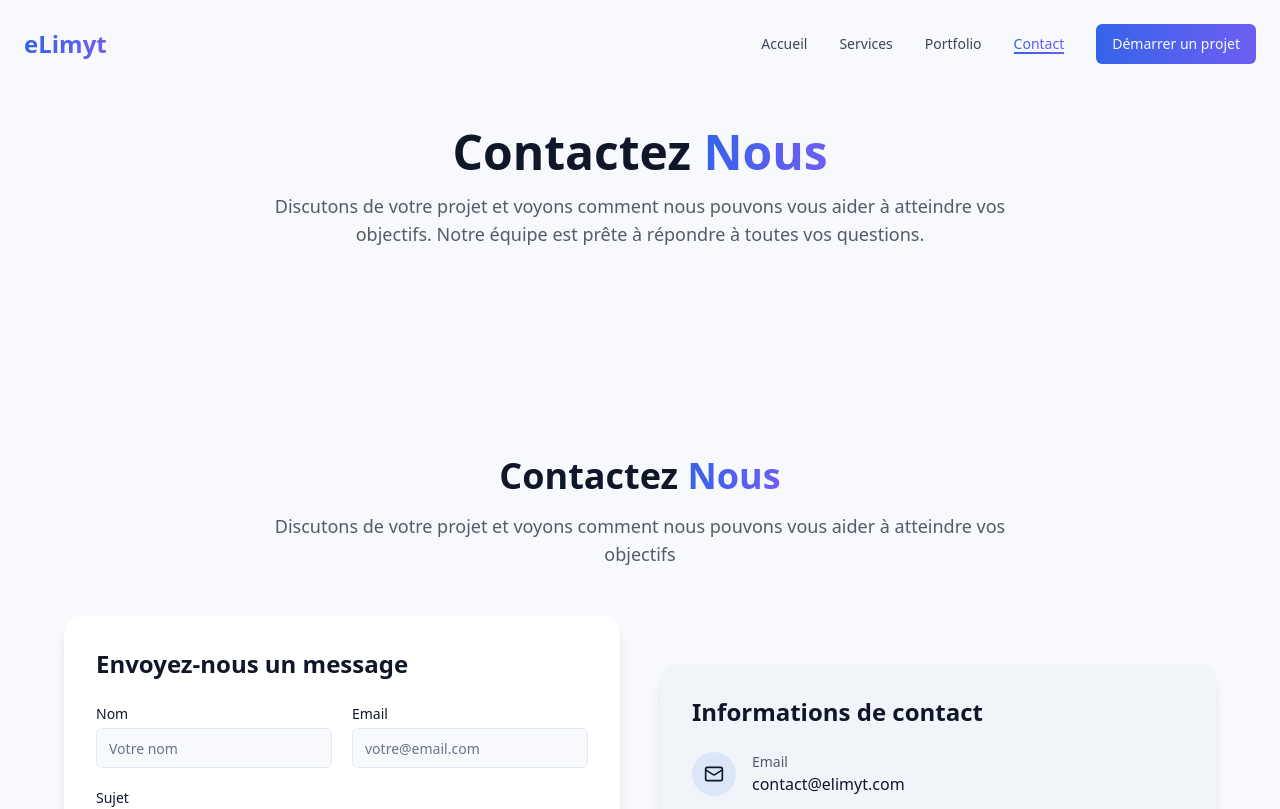
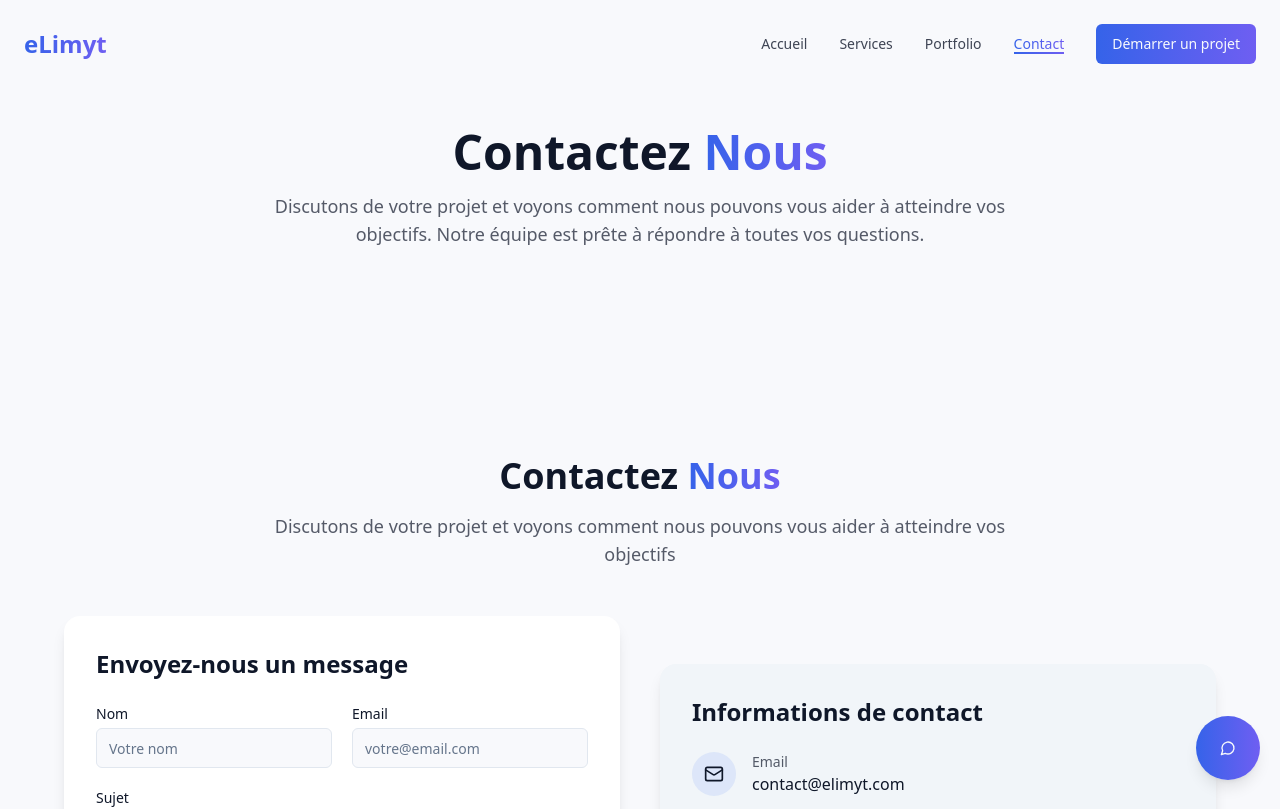
Before and after one commit to Bendps57/elymyt-genesis-web.git-2edf3, a React (Vite) app: page /contact in a window 1280 px wide. Shown: the top 809 px of the page. Built offline with nearby package versions, Linux system fonts and the light colour scheme.

Commit message:
Add live chat feature
Implement a live chat feature to enable direct communication with website visitors.

```diff
--- a/src/App.tsx
+++ b/src/App.tsx
@@ -3,7 +3,7 @@ import { Toaster } from "@/components/ui/toaster";
 import { Toaster as Sonner } from "@/components/ui/sonner";
 import { TooltipProvider } from "@/components/ui/tooltip";
 import { QueryClient, QueryClientProvider } from "@tanstack/react-query";
-import { BrowserRouter, Routes, Route } from "react-router-dom";
+import { BrowserRouter, Routes, Route, useLocation } from "react-router-dom";
 import Index from "./pages/Index";
 import ServicesPage from "./pages/ServicesPage";
 import PortfolioPage from "./pages/PortfolioPage";
@@ -12,8 +12,18 @@ import NotFound from "./pages/NotFound";
 import Legal from "./pages/Legal";
 import Privacy from "./pages/Privacy";
 import Terms from "./pages/Terms";
+import ChatWidget from "./components/chat/ChatWidget";
 
 const queryClient = new QueryClient();
+
+// Composant pour afficher le ChatWidget sur toutes les pages sauf /contact
+const ChatWidgetWrapper = () => {
+  const location = useLocation();
+  // Ne pas afficher le widget sur la page Contact car il y est déjà
+  const showChat = !location.pathname.includes('/contact');
+
+  return showChat ? <ChatWidget /> : null;
+};
 
 const App = () => (
   <QueryClientProvider client={queryClient}>
@@ -32,6 +42,7 @@ const App = () => (
           {/* ADD ALL CUSTOM ROUTES ABOVE THE CATCH-ALL "*" ROUTE */}
           <Route path="*" element={<NotFound />} />
         </Routes>
+        <ChatWidgetWrapper />
       </BrowserRouter>
     </TooltipProvider>
   </QueryClientProvider>
--- /dev/null
+++ b/src/components/chat/ChatWidget.tsx
@@ -0,0 +1,124 @@
+
+import { useState, useEffect } from "react";
+import { MessageCircle, X, Send } from "lucide-react";
+import { Button } from "@/components/ui/button";
+import { contactInfoData } from "../contact/ContactInfo";
+
+// Récupération du numéro WhatsApp depuis les données de contact
+const whatsappNumber = contactInfoData[1].value.replace(/\s+/g, '');
+
+interface ChatWidgetProps {
+  initialMessage?: string;
+}
+
+const ChatWidget = ({ initialMessage = "Bonjour, j'aimerais discuter de mon projet..." }: ChatWidgetProps) => {
+  const [isOpen, setIsOpen] = useState(false);
+  const [message, setMessage] = useState(initialMessage);
+  const [isVisible, setIsVisible] = useState(false);
+
+  // Animation d'entrée du widget après chargement de la page
+  useEffect(() => {
+    const timer = setTimeout(() => {
+      setIsVisible(true);
+    }, 1000);
+
+    return () => clearTimeout(timer);
+  }, []);
+
+  const toggleChat = () => {
+    setIsOpen(!isOpen);
+  };
+
+  const handleWhatsApp = () => {
+    // Encodage du message pour l'URL
+    const encodedMessage = encodeURIComponent(message);
+    // Création de l'URL WhatsApp avec le numéro et le message pré-rempli
+    const whatsappUrl = `https://wa.me/${whatsappNumber}?text=${encodedMessage}`;
+    window.open(whatsappUrl, '_blank');
+  };
+
+  return (
+    <div
+      className={`fixed bottom-5 right-5 z-50 transition-all duration-500 transform ${
+        isVisible ? 'translate-y-0 opacity-100' : 'translate-y-10 opacity-0'
+      }`}
+    >
+      {!isOpen ? (
+        <Button
+          onClick={toggleChat}
+          className="rounded-full p-4 w-16 h-16 bg-gradient hover:scale-110 transition-transform shadow-lg"
+          aria-label="Ouvrir le chat"
+        >
+          <MessageCircle className="h-8 w-8" />
+        </Button>
+      ) : (
+        <div className="bg-white dark:bg-elimyt-dark/80 rounded-2xl shadow-xl w-[320px] sm:w-[360px] overflow-hidden flex flex-col">
+          {/* En-tête du chat */}
+          <div className="bg-gradient p-4 text-white flex justify-between items-center">
+            <div className="flex items-center">
+              <MessageCircle className="h-5 w-5 mr-2" />
+              <h3 className="font-semibold">Discuter avec nous</h3>
+            </div>
+            <Button
+              variant="ghost"
+              size="icon"
+              onClick={toggleChat}
+              className="text-white hover:bg-white/20 h-8 w-8"
+              aria-label="Fermer le chat"
+            >
+              <X className="h-5 w-5" />
+            </Button>
+          </div>
+
+          {/* Corps du chat */}
+          <div className="p-4 bg-gray-50 dark:bg-gray-900 flex-grow">
+            <p className="text-foreground/80 text-sm mb-4">
+              Besoin d'une réponse rapide? Envoyez-nous un message sur WhatsApp et nous vous répondrons dans les plus brefs délais.
+            </p>
+
+            <div className="bg-white dark:bg-elimyt-dark/40 p-3 rounded-lg shadow-sm mb-3">
+              <div className="flex items-start">
+                <div className="flex-shrink-0 bg-primary/20 p-2 rounded-full">
+                  <MessageCircle className="h-4 w-4 text-primary" />
+                </div>
+                <div className="ml-3">
+                  <p className="text-xs text-foreground/60 mb-1">eLimyt Support</p>
+                  <p className="text-sm">Bonjour! Comment pouvons-nous vous aider aujourd'hui?</p>
+                </div>
+              </div>
+            </div>
+
+            <div className="mt-4">
+              <label htmlFor="whatsapp-message" className="text-sm font-medium mb-1 block">
+                Votre message:
+              </label>
+              <textarea
+                id="whatsapp-message"
+                className="w-full p-3 border rounded-lg resize-none dark:bg-elimyt-dark/20 dark:border-gray-700 min-h-[80px]"
+                value={message}
+                onChange={(e) => setMessage(e.target.value)}
+                placeholder="Tapez votre message ici..."
+              />
+            </div>
+          </div>
+
+          {/* Pied du chat */}
+          <div className="p-4 border-t dark:border-gray-700">
+            <Button
+              className="w-full bg-gradient hover-scale"
+              onClick={handleWhatsApp}
+            >
+              Continuer sur WhatsApp
+              <Send className="ml-2 h-4 w-4" />
+            </Button>
+            <p className="text-xs text-center mt-2 text-foreground/60">
+              Nous répondons généralement en quelques minutes pendant les heures de bureau
+            </p>
+          </div>
+        </div>
+      )}
+    </div>
+  );
+};
+
+export default ChatWidget;
--- a/src/pages/Contact.tsx
+++ b/src/pages/Contact.tsx
@@ -3,6 +3,7 @@ import { useState, useEffect, useRef } from "react";
 import Navbar from "../components/Navbar";
 import Footer from "../components/Footer";
 import ContactForm from "../components/ContactForm";
+import ChatWidget from "../components/chat/ChatWidget";
 
 const ContactPage = () => {
   const [isVisible, setIsVisible] = useState(false);
@@ -51,6 +52,9 @@ const ContactPage = () => {
 
       <ContactForm />
       <Footer />
+
+      {/* Widget de chat WhatsApp */}
+      <ChatWidget initialMessage="Bonjour, je souhaite discuter de mon projet avec eLimyt..." />
     </div>
   );
 };
```
